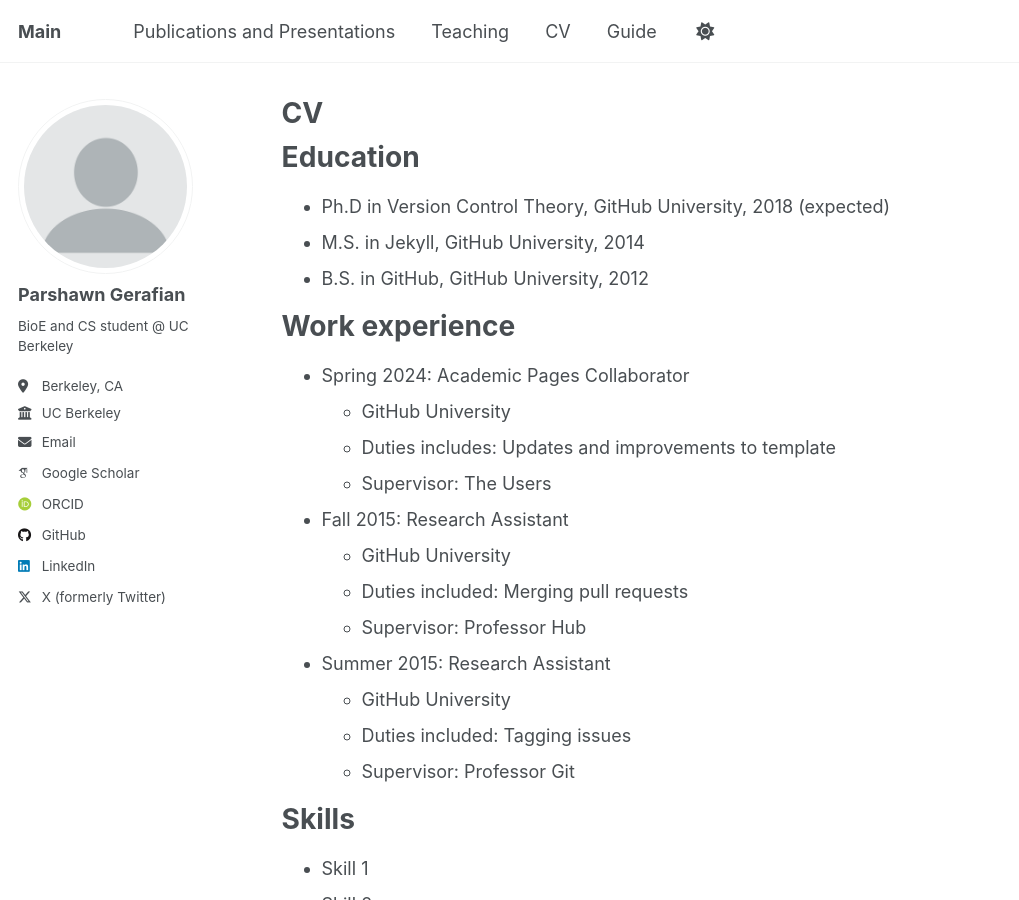
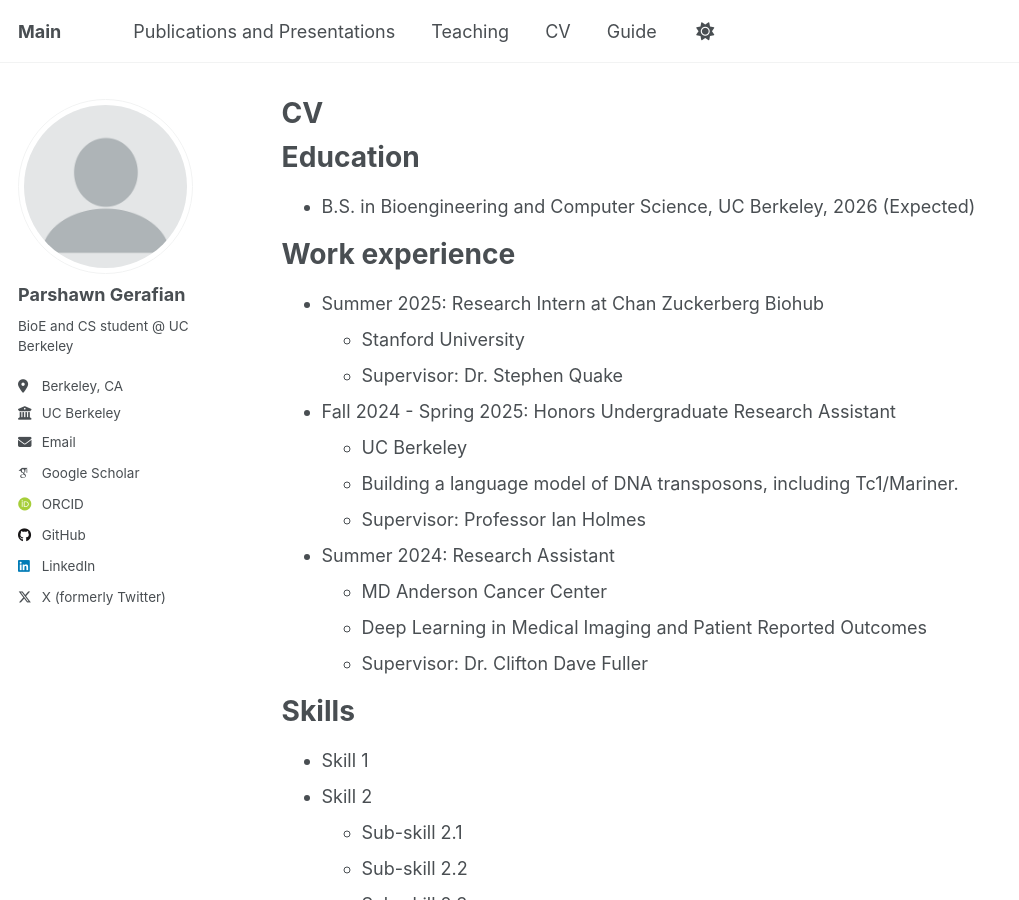
Before and after one commit to parshawn/parshawn.github.io, a Jekyll site: the page built from _pages/cv.md, in a window 1280 px wide and 900 px high. Shown: the whole window, without its empty margins (0-1019 px from the left). Built offline with Jekyll 4.4.1, drawn with Linux system fonts in a browser that asks for light colours; some web fonts are replaced.

Commit message:
Update cv.md

```diff
--- a/_pages/cv.md
+++ b/_pages/cv.md
@@ -11,26 +11,23 @@ redirect_from:
 
 Education
 ======
-* Ph.D in Version Control Theory, GitHub University, 2018 (expected)
-* M.S. in Jekyll, GitHub University, 2014
-* B.S. in GitHub, GitHub University, 2012
+* B.S. in Bioengineering and Computer Science, UC Berkeley, 2026 (Expected)
 
 Work experience
 ======
-* Spring 2024: Academic Pages Collaborator
-  * GitHub University
-  * Duties includes: Updates and improvements to template
-  * Supervisor: The Users
+* Summer 2025: Research Intern at Chan Zuckerberg Biohub
+  * Stanford University
+  * Supervisor: Dr. Stephen Quake
 
-* Fall 2015: Research Assistant
-  * GitHub University
-  * Duties included: Merging pull requests
-  * Supervisor: Professor Hub
+* Fall 2024 - Spring 2025: Honors Undergraduate Research Assistant
+  * UC Berkeley
+  * Building a language model of DNA transposons, including Tc1/Mariner.
+  * Supervisor: Professor Ian Holmes
 
-* Summer 2015: Research Assistant
-  * GitHub University
-  * Duties included: Tagging issues
-  * Supervisor: Professor Git
+* Summer 2024: Research Assistant
+  * MD Anderson Cancer Center
+  * Deep Learning in Medical Imaging and Patient Reported Outcomes
+  * Supervisor: Dr. Clifton Dave Fuller
 
 Skills
 ======
```
